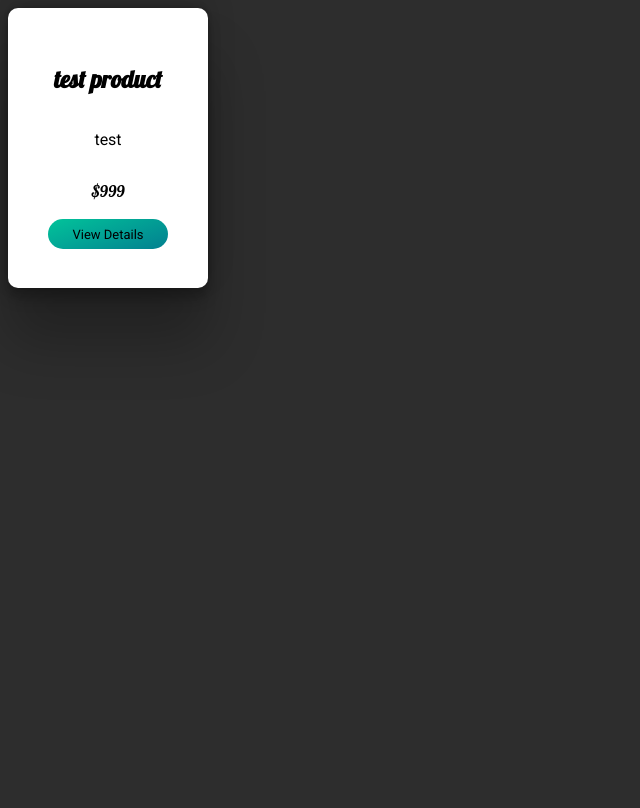
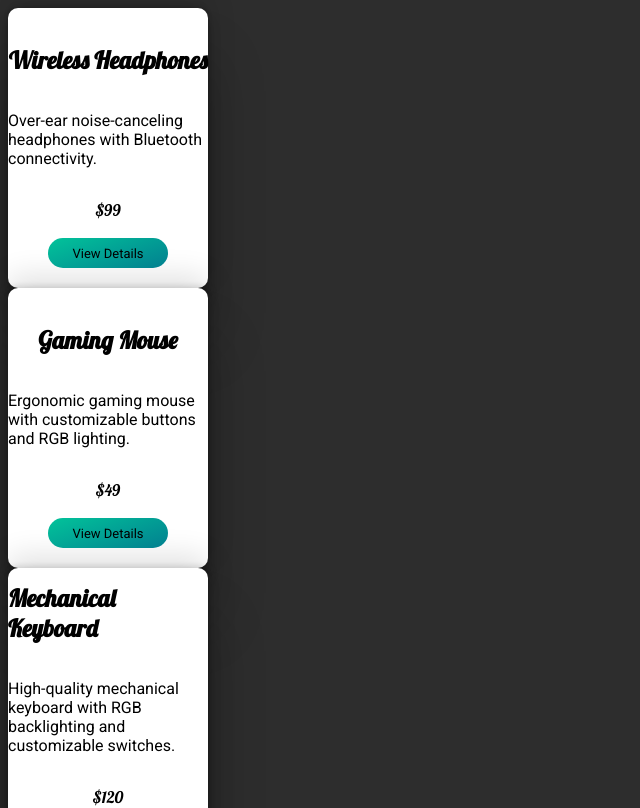
Before and after one commit to NicolaiGorden/product-app, an Angular app: page / in a window 1280 px wide. Shown: the top 808 px of the page, without its empty margins (0-640 px from the left). Built offline with nearby package versions, Linux system fonts and the light colour scheme.

Commit message:
all products loaded into list

```diff
--- a/src/app/app.component.html
+++ b/src/app/app.component.html
@@ -1 +1 @@
-<app-product-card [product]="sampleProduct"></app-product-card>
+<app-product-list></app-product-list>
--- a/src/app/app.component.ts
+++ b/src/app/app.component.ts
@@ -1,20 +1,15 @@
 import { Component } from '@angular/core';
 import { RouterOutlet } from '@angular/router';
 import { ProductCardComponent } from './components/product-card/product-card.component';
+import { ProductListComponent } from './components/product-list/product-list.component';
 
 @Component({
   selector: 'app-root',
-  imports: [RouterOutlet, ProductCardComponent],
+  imports: [RouterOutlet, ProductCardComponent, ProductListComponent],
   templateUrl: './app.component.html',
   styleUrl: './app.component.css'
 })
 
 export class AppComponent {
   title = 'product-app';
-  sampleProduct = {
-    id: 1,
-    name: 'test product',
-    price: 999,
-    description: "test"
-  }
 }
--- /dev/null
+++ b/src/app/components/product-list/product-list.component.html
@@ -0,0 +1,3 @@
+<div *ngFor="let product of products">
+    <app-product-card [product]="product"></app-product-card>
+</div>
--- /dev/null
+++ b/src/app/components/product-list/product-list.component.ts
@@ -0,0 +1,21 @@
+import { Component, OnInit } from '@angular/core';
+import { ProductService } from '../../services/product.service';
+import { ProductCardComponent } from '../product-card/product-card.component';
+import { CommonModule } from '@angular/common';
+
+@Component({
+  selector: 'app-product-list',
+  imports: [ProductCardComponent, CommonModule],
+  templateUrl: './product-list.component.html',
+  styleUrl: './product-list.component.css'
+})
+export class ProductListComponent implements OnInit{
+  products: any[] = [];
+  constructor (private productService: ProductService) {}
+
+  ngOnInit(): void {
+    this.productService.getProducts().subscribe(data => {
+      this.products = data
+    })
+  }
+}
```
Also changed, not shown: src/app/components/product-list/product-list.component.css (added), 1 other file (tests, documents, lock files or other folders).
